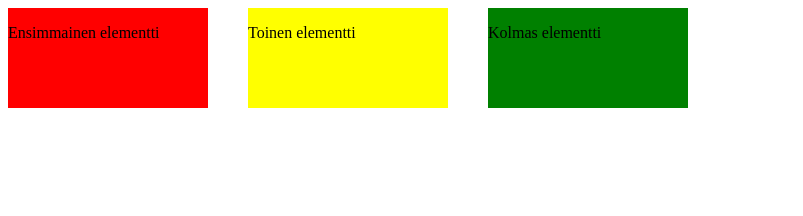
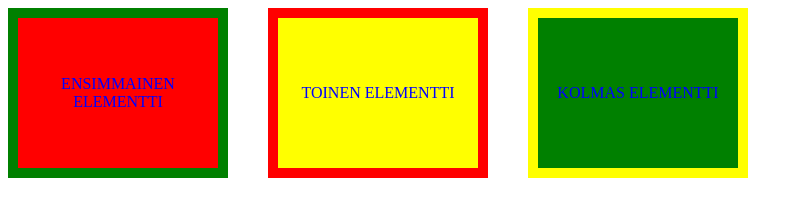
Before and after one commit to rescawen/Lapio-website, a plain HTML site: page position.html in a window 1280 px wide. Shown: the whole page, without its empty margins (0-803 px from the left). Drawn offline with Linux system fonts and the light colour scheme.

Commit message:
Osa 3. Kymmenes tehtävä

```diff
--- a/position.html
+++ b/position.html
@@ -7,13 +7,13 @@
 <body>
 <div id="main">
     <div class="first-box-container">
-        <p>Ensimmainen elementti</p>
+        <div class="first-box-text"><p class="teksti">Ensimmainen elementti</p></div>
     </div>
     <div class="second-box-container">
-        <p>Toinen elementti</p>
+        <div class="second-box-text"><p class="teksti">Toinen elementti</p></div>
     </div>
     <div class="third-box-container">
-        <p>Kolmas elementti</p>
+        <div class="third-box-text"><p class="teksti">Kolmas elementti</p></div>
     </div>
 </div>
 </body>
--- a/style.css
+++ b/style.css
@@ -23,18 +23,55 @@ margin-right:40px;
 
 .first-box-container {
 width: 200px;
-height: 100px;
+height: 150px;
 background-color: red;
+border-style: solid;
+border-width:10px;
+border-color:green;
+display: flex;
+align-items: center;
+justify-content: center
+}
+
+.first-box-text {
+text-align:center;
+text-transform: uppercase
 }
 
 .second-box-container {
 width: 200px;
-height: 100px;
+height: 150px;
 background-color: yellow;
+border-style: solid;
+border-width:10px;
+border-color:red;
+display: flex;
+align-items: center;
+justify-content: center
+}
+
+.second-box-text {
+text-align:center;
+text-transform: uppercase;
 }
 
 .third-box-container {
 width: 200px;
-height: 100px;
+height: 150px;
 background-color: green;
+border-style: solid;
+border-width:10px;
+border-color:yellow;
+display: flex;
+align-items: center;
+justify-content: center
 }
+
+.third-box-text {
+    text-align:center;
+    text-transform: uppercase;
+    }
+
+.teksti {
+    color: blue;
+}
```
